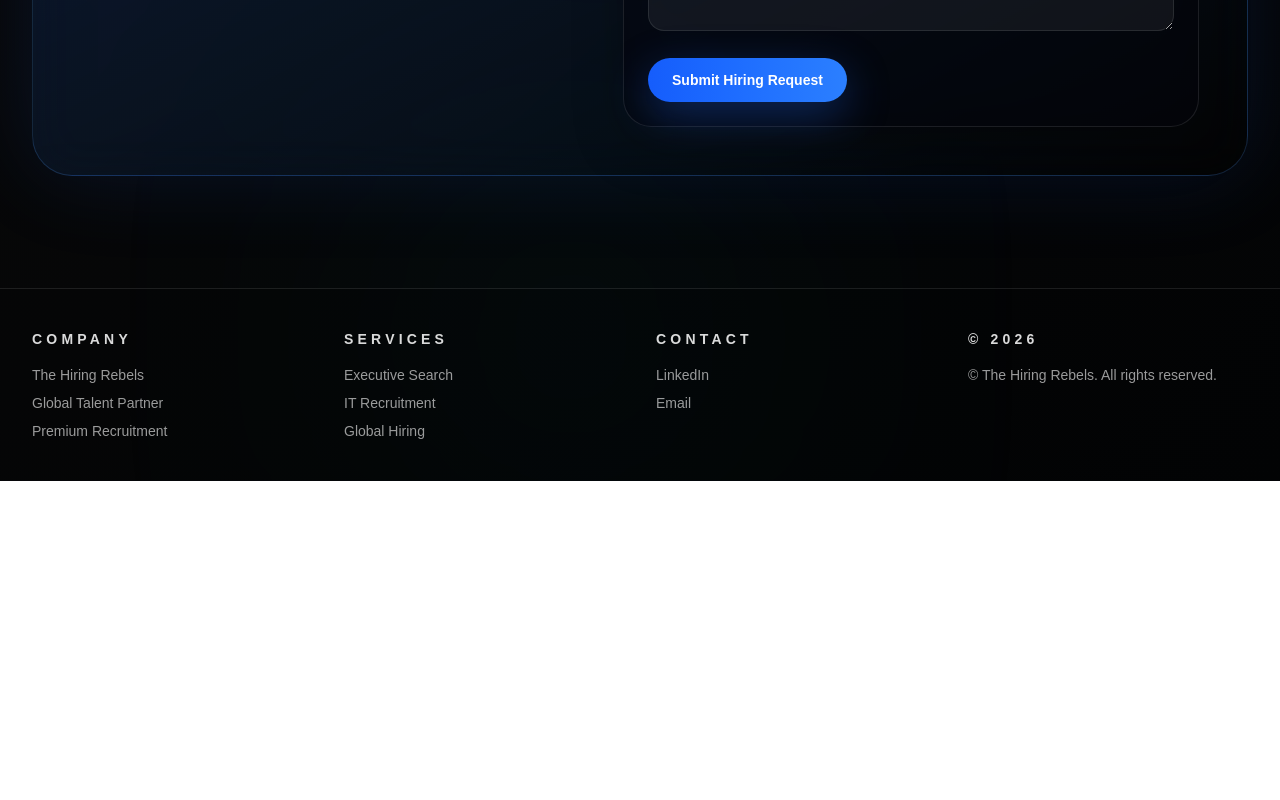
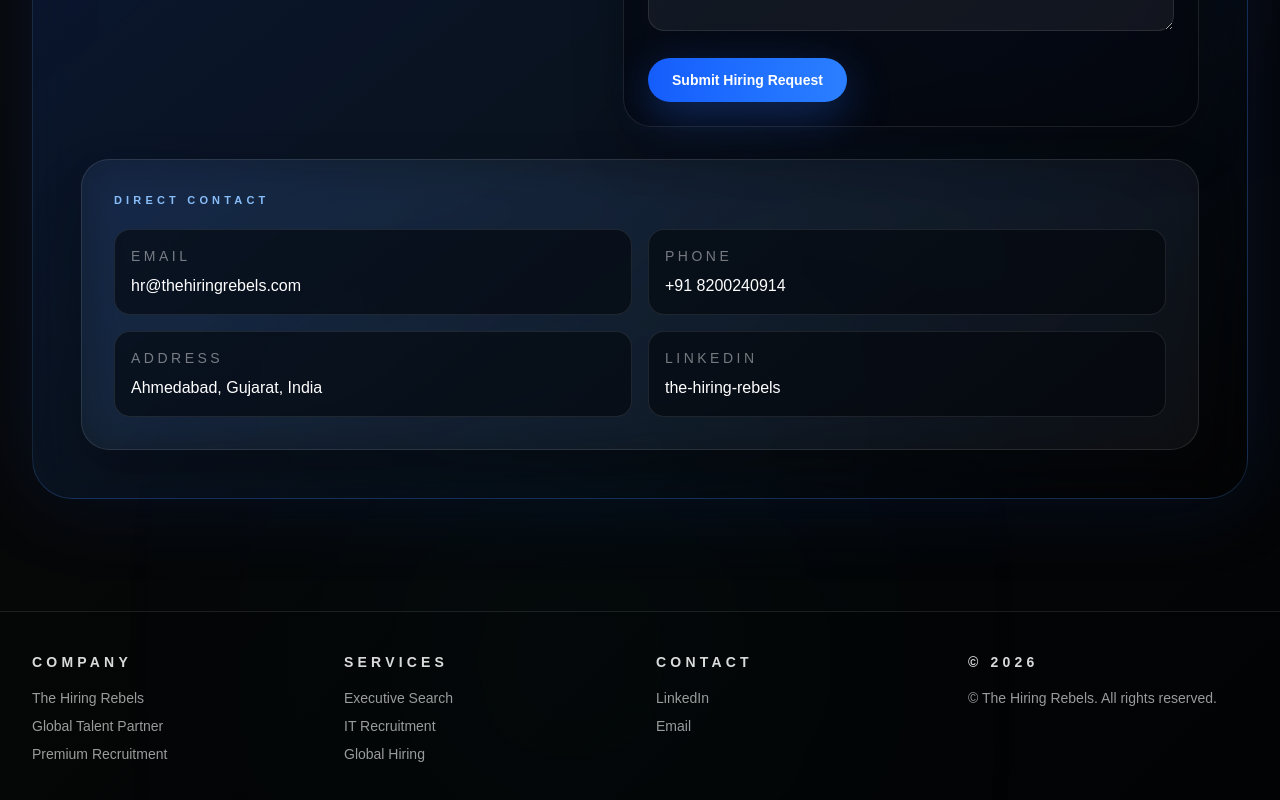
Before and after one commit to Thehiringrebeles/the-hiring-rebels, a Next.js app: page / in a window 1280 px wide. Shown: the part 4121-4921 px from the top of the page. Before the commit the page ends 4602 px from the top, so only its background shows below. Built offline with nearby package versions, Linux system fonts and the light colour scheme.

Commit message:
Added company contact information

```diff
--- a/components/CTA.tsx
+++ b/components/CTA.tsx
@@ -133,6 +133,39 @@ export function CTA() {
               </button>
             </form>
           </div>
+
+          <div className="mt-8 rounded-[28px] border border-white/10 bg-white/[0.04] p-6 shadow-[0_20px_50px_rgba(0,0,0,0.2)] backdrop-blur-xl sm:p-8">
+            <p className="text-[11px] font-semibold uppercase tracking-[0.38em] text-blue-300/95">Direct Contact</p>
+            <div className="mt-5 grid gap-4 sm:grid-cols-2 lg:grid-cols-1 xl:grid-cols-2">
+              <div className="rounded-2xl border border-white/10 bg-[#03050a]/60 p-4">
+                <p className="text-sm uppercase tracking-[0.25em] text-white/45">Email</p>
+                <a href="mailto:hr@thehiringrebels.com" className="mt-2 block text-base font-medium text-white transition hover:text-blue-200">
+                  hr@thehiringrebels.com
+                </a>
+              </div>
+              <div className="rounded-2xl border border-white/10 bg-[#03050a]/60 p-4">
+                <p className="text-sm uppercase tracking-[0.25em] text-white/45">Phone</p>
+                <a href="tel:+918200240914" className="mt-2 block text-base font-medium text-white transition hover:text-blue-200">
+                  +91 8200240914
+                </a>
+              </div>
+              <div className="rounded-2xl border border-white/10 bg-[#03050a]/60 p-4">
+                <p className="text-sm uppercase tracking-[0.25em] text-white/45">Address</p>
+                <p className="mt-2 text-base font-medium text-white">Ahmedabad, Gujarat, India</p>
+              </div>
+              <div className="rounded-2xl border border-white/10 bg-[#03050a]/60 p-4">
+                <p className="text-sm uppercase tracking-[0.25em] text-white/45">LinkedIn</p>
+                <a
+                  href="https://www.linkedin.com/company/the-hiring-rebels/"
+                  target="_blank"
+                  rel="noreferrer"
+                  className="mt-2 block text-base font-medium text-white transition hover:text-blue-200"
+                >
+                  the-hiring-rebels
+                </a>
+              </div>
+            </div>
+          </div>
         </div>
       </section>
     </>
```
